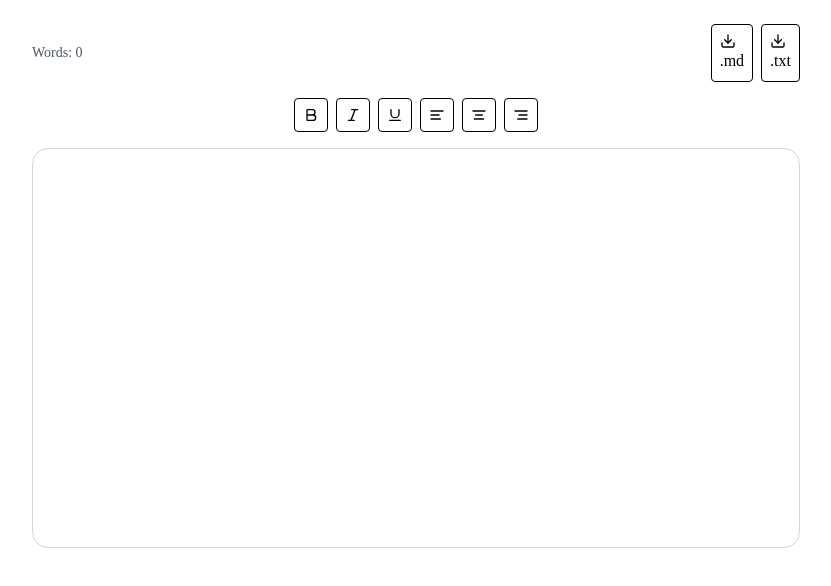
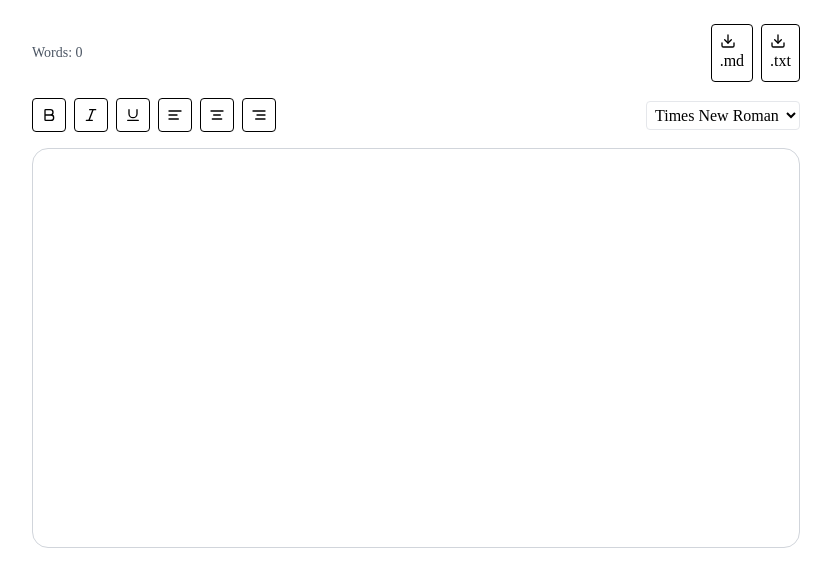
Before and after one commit to abhidj0090/Writer, a React (Vite) app: page / in a window 1280 px wide. Shown: the top 586 px of the page, without its empty margins (224-1055 px from the left). Built offline with nearby package versions, Linux system fonts and the light colour scheme.

Commit message:
Update App.jsx

```diff
--- a/src/App.jsx
+++ b/src/App.jsx
@@ -5,12 +5,14 @@ export default function WritingApp() {
   const editorRef = useRef(null);
   const [fontSize, setFontSize] = useState(14);
   const [wordCount, setWordCount] = useState(0);
+  const [fontFamily, setFontFamily] = useState("Times New Roman, serif");
 
   useEffect(() => {
     if (editorRef.current) {
       editorRef.current.style.fontSize = fontSize + "px";
+      editorRef.current.style.fontFamily = fontFamily;
     }
-  }, [fontSize]);
+  }, [fontSize, fontFamily]);
 
   const handleInput = () => {
     if (editorRef.current) {
@@ -28,7 +30,6 @@ export default function WritingApp() {
     let content = editorRef.current.innerHTML;
 
     if (type === "md") {
-      // Convert HTML to Markdown
       content = content
         .replace(/<b>(.*?)<\/b>/g, "**$1**")
         .replace(/<strong>(.*?)<\/strong>/g, "**$1**")
@@ -53,27 +54,40 @@ export default function WritingApp() {
 
   return (
     <div className="min-h-screen bg-white flex flex-col items-center p-6">
-      {/* Top bar */}
+      {/* Top bar: word count + export */}
       <div className="flex justify-between items-center w-full max-w-3xl mb-4">
         <span className="text-sm text-gray-600">Words: {wordCount}</span>
         <div className="flex gap-2">
-          <button onClick={() => exportFile("md")} className="p-2 border rounded hover:bg-gray-100">
+          <button onClick={() => exportFile("md")} className="p-2 border rounded hover:bg-gray-50">
             <Download className="w-4 h-4" /> .md
           </button>
-          <button onClick={() => exportFile("txt")} className="p-2 border rounded hover:bg-gray-100">
+          <button onClick={() => exportFile("txt")} className="p-2 border rounded hover:bg-gray-50">
             <Download className="w-4 h-4" /> .txt
           </button>
         </div>
       </div>
 
-      {/* Toolbar */}
-      <div className="flex gap-2 mb-4">
-        <button onClick={() => exec("bold")} className="p-2 border rounded hover:bg-gray-100"><Bold className="w-4 h-4" /></button>
-        <button onClick={() => exec("italic")} className="p-2 border rounded hover:bg-gray-100"><Italic className="w-4 h-4" /></button>
-        <button onClick={() => exec("underline")} className="p-2 border rounded hover:bg-gray-100"><Underline className="w-4 h-4" /></button>
-        <button onClick={() => exec("justifyLeft")} className="p-2 border rounded hover:bg-gray-100"><AlignLeft className="w-4 h-4" /></button>
-        <button onClick={() => exec("justifyCenter")} className="p-2 border rounded hover:bg-gray-100"><AlignCenter className="w-4 h-4" /></button>
-        <button onClick={() => exec("justifyRight")} className="p-2 border rounded hover:bg-gray-100"><AlignRight className="w-4 h-4" /></button>
+      {/* Toolbar: formatting + font selector */}
+      <div className="flex gap-2 mb-4 items-center w-full max-w-3xl">
+        <button onClick={() => exec("bold")} className="p-2 border rounded hover:bg-gray-50"><Bold className="w-4 h-4" /></button>
+        <button onClick={() => exec("italic")} className="p-2 border rounded hover:bg-gray-50"><Italic className="w-4 h-4" /></button>
+        <button onClick={() => exec("underline")} className="p-2 border rounded hover:bg-gray-50"><Underline className="w-4 h-4" /></button>
+        <button onClick={() => exec("justifyLeft")} className="p-2 border rounded hover:bg-gray-50"><AlignLeft className="w-4 h-4" /></button>
+        <button onClick={() => exec("justifyCenter")} className="p-2 border rounded hover:bg-gray-50"><AlignCenter className="w-4 h-4" /></button>
+        <button onClick={() => exec("justifyRight")} className="p-2 border rounded hover:bg-gray-50"><AlignRight className="w-4 h-4" /></button>
+
+        {/* Font selector */}
+        <select
+          value={fontFamily}
+          onChange={(e) => setFontFamily(e.target.value)}
+          className="ml-auto p-1 border rounded bg-white text-black cursor-pointer"
+        >
+          <option value="Times New Roman, serif">Times New Roman</option>
+          <option value="Arial, sans-serif">Arial</option>
+          <option value="Georgia, serif">Georgia</option>
+          <option value="Courier New, monospace">Courier New</option>
+          <option value="Verdana, sans-serif">Verdana</option>
+        </select>
       </div>
 
       {/* Editor */}
@@ -83,7 +97,7 @@ export default function WritingApp() {
         suppressContentEditableWarning
         onInput={handleInput}
         style={{
-          fontFamily: "Times New Roman, serif",
+          fontFamily: fontFamily,
           fontSize: fontSize + "px",
         }}
         className="border border-gray-300 rounded-2xl p-6 min-h-[400px] w-full max-w-3xl outline-none whitespace-pre-wrap"
```
